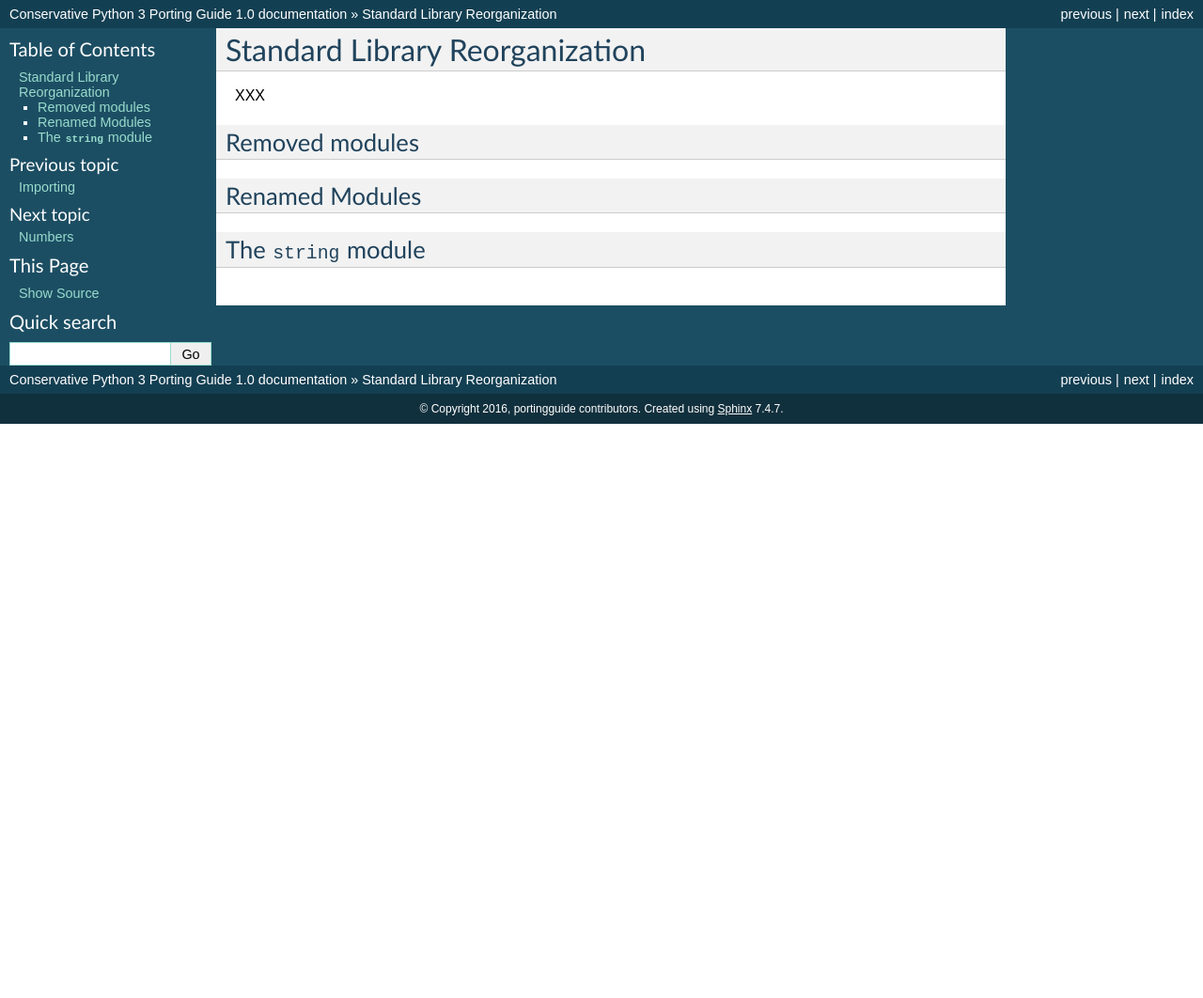
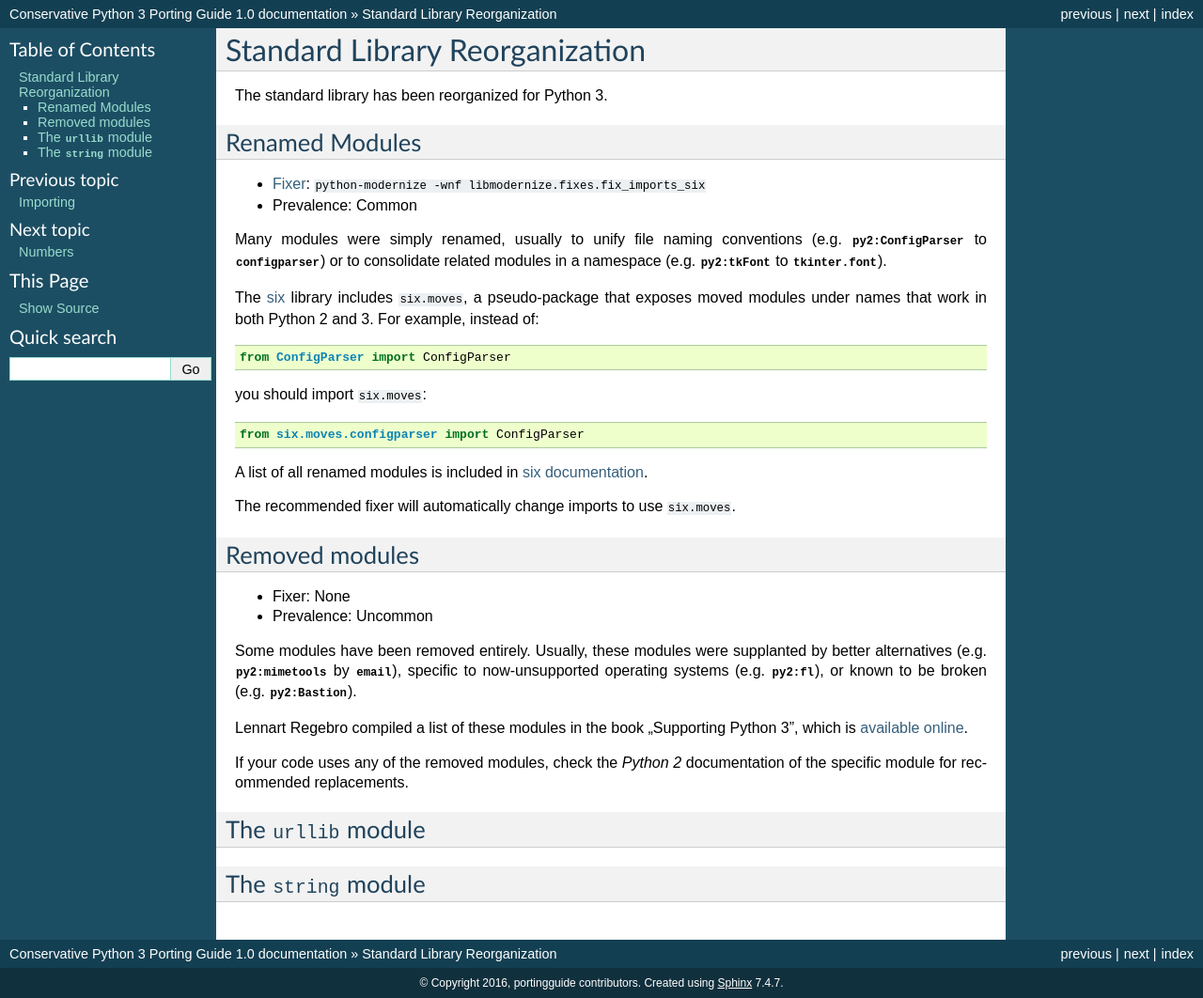
Before and after one commit to fedora-python/portingguide, a Sphinx documentation site: the page built from source/stdlib-reorg.rst, in a window 1280 px wide. Shown: the whole page at 94% size. Built offline with Sphinx 7.4.7, drawn with Linux system fonts in a browser that asks for light colours; before the commit the page ends 900 px from its top, so only the background shows below that.

Commit message:
Start on stdlib reorganization

```diff
--- a/source/imports.rst
+++ b/source/imports.rst
@@ -61,6 +61,8 @@ This may be too much churn for your project; in most cases it is enough to
 verify that your imports are not ambiguous.
 
 
+.. _import-star:
+
 ``import *`` in Functions
 ~~~~~~~~~~~~~~~~~~~~~~~~~
 
--- a/source/stdlib-reorg.rst
+++ b/source/stdlib-reorg.rst
@@ -1,13 +1,65 @@
 Standard Library Reorganization
 -------------------------------
 
-XXX
+The standard library has been reorganized for Python 3.
+
+Renamed Modules
+~~~~~~~~~~~~~~~
+
+* :ref:`Fixer <python-modernize>`: ``python-modernize -wnf libmodernize.fixes.fix_imports_six``
+* Prevalence: Common
+
+Many modules were simply renamed, usually to unify file naming conventions
+(e.g. :mod:`py2:ConfigParser` to :mod:`configparser`) or to consolidate related
+modules in a namespace (e.g. :mod:`py2:tkFont` to :mod:`tkinter.font`).
+
+The :ref:`six` library includes ``six.moves``, a pseudo-package that exposes
+moved modules under names that work in both Python 2 and 3.
+For example, instead of::
+
+    from ConfigParser import ConfigParser
+
+you should import ``six.moves``::
+
+    from six.moves.configparser import ConfigParser
+
+A list of all renamed modules is included in `six documentation`_.
+
+The recommended fixer will automatically change imports to use ``six.moves``.
+
+.. _six documentation: https://pythonhosted.org/six/#module-six.moves
+
+.. todo:: copy list here, to fill the index
+
 
 Removed modules
 ~~~~~~~~~~~~~~~
 
-Renamed Modules
-~~~~~~~~~~~~~~~
+* Fixer: None
+* Prevalence: Uncommon
+
+Some modules have been removed entirely.
+Usually, these modules were supplanted by better alternatives
+(e.g. :mod:`py2:mimetools` by :mod:`email`),
+specific to now-unsupported operating systems (e.g. :mod:`py2:fl`),
+or known to be broken (e.g. :mod:`py2:Bastion`).
+
+Lennart Regebro compiled a list of these modules in the book
+„Supporting Python 3”, which is `available online <http://python3porting.com/stdlib.html#removed-modules>`_.
+
+If your code uses any of the removed modules, check the *Python 2*
+documentation of the specific module for recommended replacements.
+
+.. todo:: copy list here, to fill the index
+
+
+The ``urllib`` module
+~~~~~~~~~~~~~~~~~~~~~
+
+.. todo:: urllib
+
 
 The ``string`` module
 ~~~~~~~~~~~~~~~~~~~~~
+
+.. todo:: string
--- a/source/syntax.rst
+++ b/source/syntax.rst
@@ -129,4 +129,6 @@ Other Syntax Changes
 For convenience and completeness, this section lists syntax changes covered
 in other chapters:
 
-XXX: (put list here)
+* :ref:`import-star`
+
+.. todo:: complete list
```
